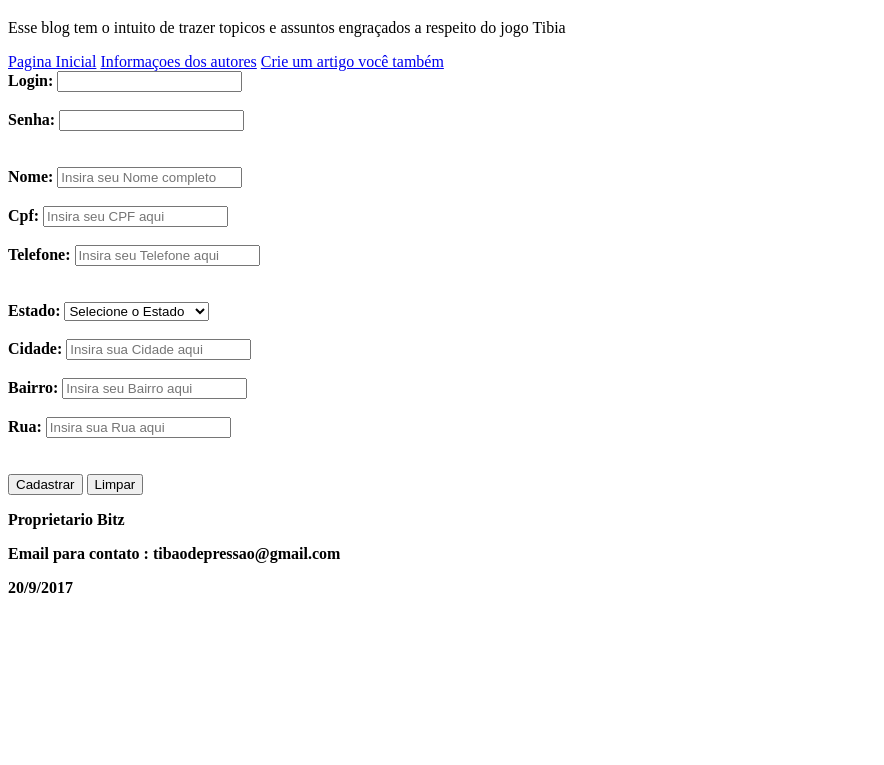
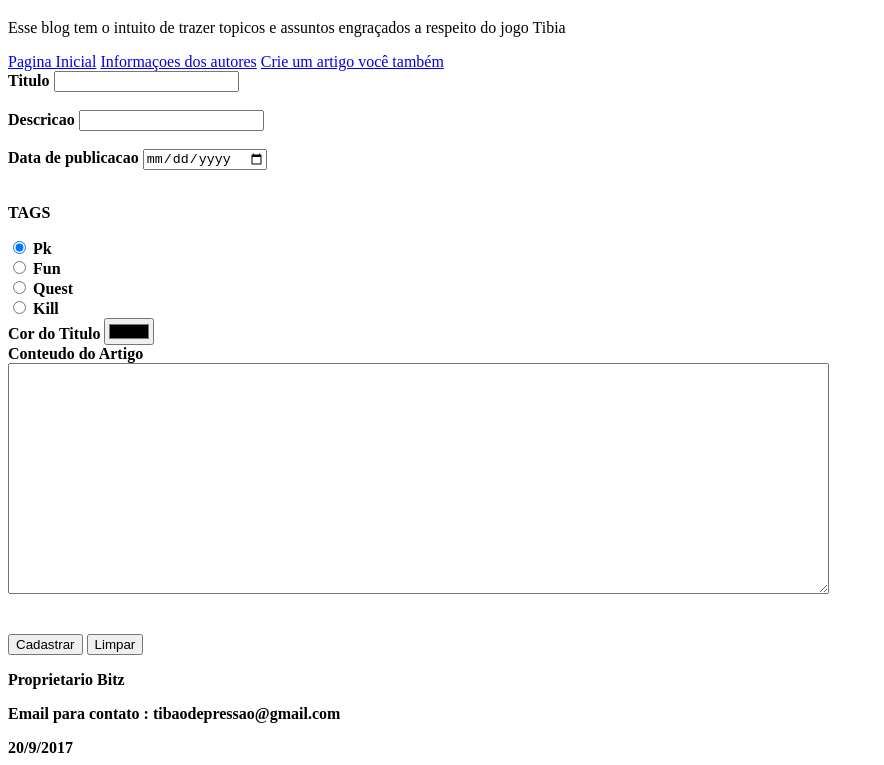
Before and after one commit to HiqueA/ProgramacaoWeb_Oficial01, a plain HTML site: page novo_artigo.html in a window 1280 px wide. Shown: the part 61-826 px from the top of the page, without its empty margins (0-884 px from the left). Before the commit the page ends 800 px from the top, so only its background shows below. Drawn offline with Linux system fonts and the light colour scheme.

Commit message:
Finalizado

```diff
--- a/novo_artigo.html
+++ b/novo_artigo.html
@@ -2,7 +2,7 @@
 
 <html>
 	<head>
-		<title> Login </title>
+		<title> Novo Artigo </title>
 		<meta charset="UTF-8">
 	</head>
 	<body>
@@ -19,87 +19,43 @@
 
 		</header>
 
-		<form>
-		<form name = "perfil-form" action = "login.html" method = "GET">
+
+		<form name = "novo_artigo-form" action = "index.html" method = "GET">
 			<section>
-				<label for = "inp-txt"><strong>Login:</strong> </label>
+				<label for = "inp-txt"><strong>Titulo</strong> </label>
 				<input id="inp-txt" type ="text"  value= ""/>
 
 				<br />
 				<br />
-				<label for = "inp-txt"><strong>Senha:<strong> </label>
+				<label for = "inp-txt"><strong>Descricao<strong> </label>
 				<input id="inp-txt" type ="text"  value= "" />
-			</section>
 
 
-			<section>
-				<br />
-				<br />
-				<label for = "inp-txt"><strong>Nome:</strong> </label>
-				<input id="inp-txt" type ="text"  value= "" placeholder="Insira seu Nome completo"/>
+
 
 				<br />
 				<br />
-				<label for = "inp-txt"><strong>Cpf:</strong> </label>
-				<input id="inp-txt" type ="text"  value= "" placeholder="Insira seu CPF aqui"/>
+				<label for = "inp-date"><strong>Data de publicacao</strong> </label>
+				<input id="inp-date" type ="date"  value= ""/>
 
 				<br />
 				<br />
-				<label for = "inp-txt"><strong>Telefone:</strong> </label>
-				<input id="inp-txt" type ="text"  value= "" placeholder="Insira seu Telefone aqui"/>
-			<section>
+				<section>
+					<p> TAGS </p>
+					<input type="radio" name="tags" value="Pk" checked> Pk<br />
+					<input type="radio" name="tags" value="Fun"> Fun<br />
+					<input type="radio" name="tags" value="Quest"> 	Quest<br />
+					<input type="radio" name="tags" value="Kill"> Kill<br />
+				</section>
 
-			<section>
+				<label for = "inp-cor"><strong>Cor do Titulo</strong> </label>
+				<input id="inp-cor" type ="color"  value= ""/>
 				<br />
+				<label ><strong>Conteudo do Artigo</strong> </label>
 				<br />
-				<label><strong>  Estado:</strong> </label>
-				<select name="estado">
-				<option value="estado">Selecione o Estado</option>
-				<option value="ac">Acre</option>
-				<option value="al">Alagoas</option>
-				<option value="am">Amazonas</option>
-				<option value="ap">Amapá</option>
-				<option value="ba">Bahia</option>
-				<option value="ce">Ceará</option>
-				<option value="df">Distrito Federal</option>
-				<option value="es">Espírito Santo</option>
-				<option value="go">Goiás</option>
-				<option value="ma">Maranhão</option>
-				<option value="mt">Mato Grosso</option>
-				<option value="ms">Mato Grosso do Sul</option>
-				<option value="mg">Minas Gerais</option>
-				<option value="pa">Pará</option>
-				<option value="pb">Paraíba</option>
-				<option value="pr">Paraná</option>
-				<option value="pe">Pernambuco</option>
-				<option value="pi">Piauí</option>
-				<option value="rj">Rio de Janeiro</option>
-				<option value="rn">Rio Grande do Norte</option>
-				<option value="ro">Rondônia</option>
-				<option value="rs">Rio Grande do Sul</option>
-				<option value="rr">Roraima</option>
-				<option value="sc">Santa Catarina</option>
-				<option value="se">Sergipe</option>
-				<option value="sp">São Paulo</option>
-				<option value="to">Tocantins</option>
-				</select>
-				<br />
-				<br />
-				<label for = "inp-txt"><strong>Cidade:</strong> </label>
-				<input id="inp-txt" type ="text"  value= "" placeholder="Insira sua Cidade aqui"/>
+				<textarea name="comentário" rows="15" cols="100"></textarea>
 
-				<br />
-
-				<br />
-				<label for = "inp-txt"><strong>Bairro:</strong> </label>
-				<input id="inp-txt" type ="text"  value= "" placeholder="Insira seu Bairro aqui"/>
-
-				<br />
-				<br />
-				<label for = "inp-txt"><strong>Rua:</strong> </label>
-				<input id="inp-txt" type ="text"  value= "" placeholder="Insira sua Rua aqui"/>
-
-			</section>
+				</section>
 
 
 				<br />
@@ -108,7 +64,7 @@
 				<button type = "reset">Limpar</button>
 		</form>
 
-		</form>
+
 
 
 
```
